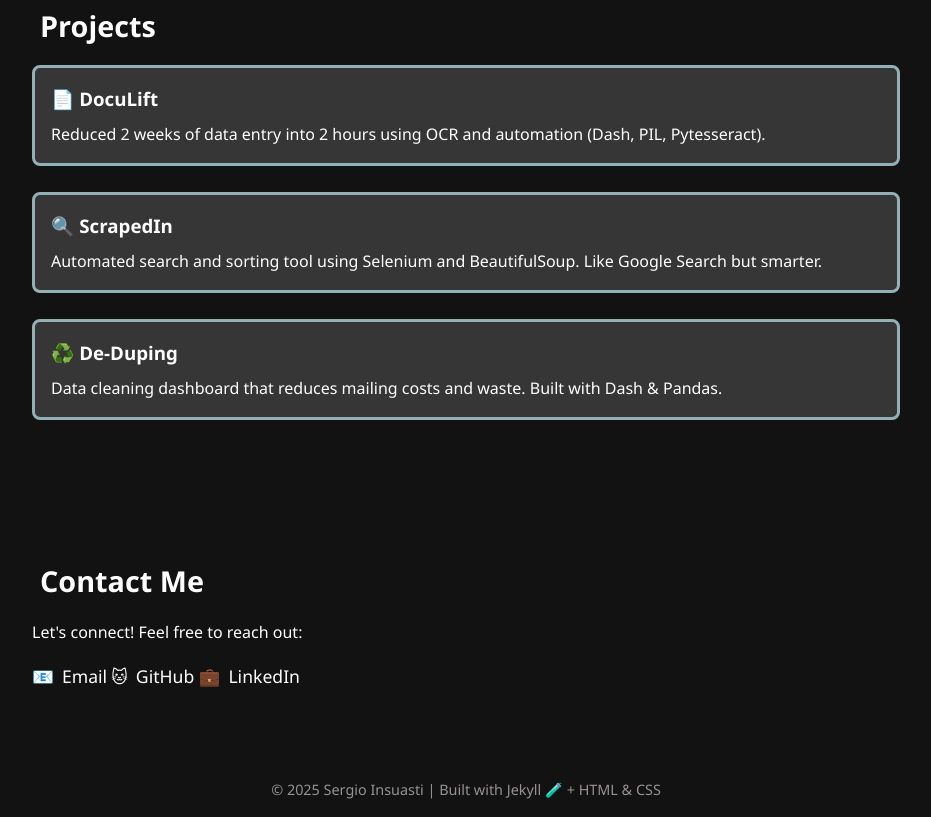
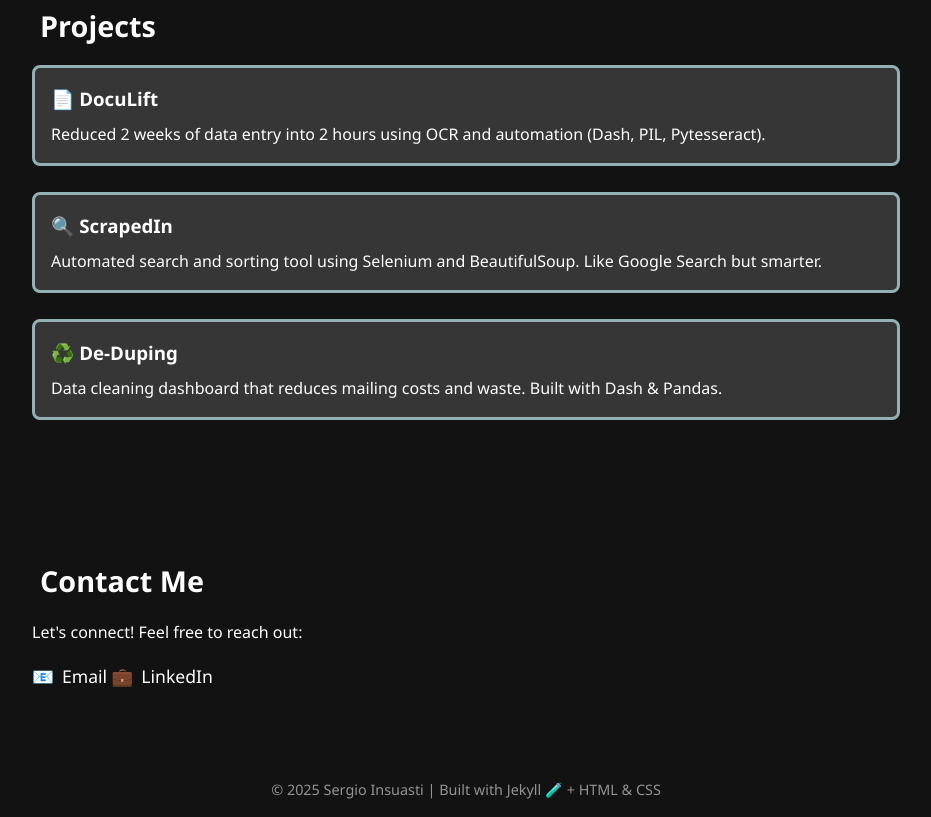
Before and after one commit to Sergio-Insuasti/sergio-insuasti.github.io, a plain HTML site: page index.html in a window 1280 px wide. Shown: the part 1366-2183 px from the top of the page, without its empty margins (174-1105 px from the left). Drawn offline with Linux system fonts and the light colour scheme.

Commit message:
Removed link to github account

```diff
--- a/index.html
+++ b/index.html
@@ -114,7 +114,6 @@
       <p>Let's connect! Feel free to reach out:</p>
       <ul>
         <li>📧<a href="mailto:sinsuasti95@gmail.com">Email</a></li>
-        <li>🐱<a href="https://github.com/WallOfNoise">GitHub</a></li>
         <li>💼<a href="https://linkedin.com/in/sergio-insuasti">LinkedIn</a></li>
       </ul>
     </section>
```
